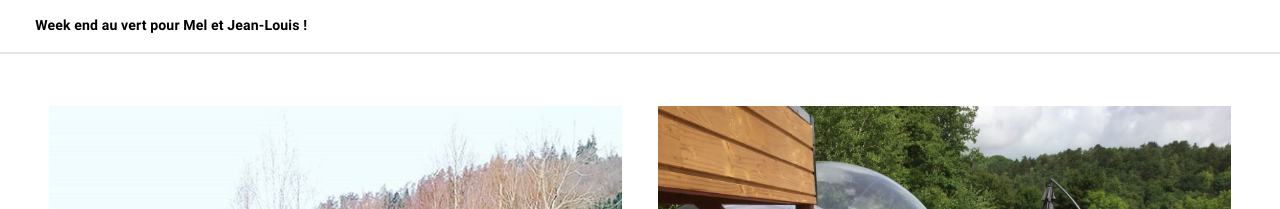
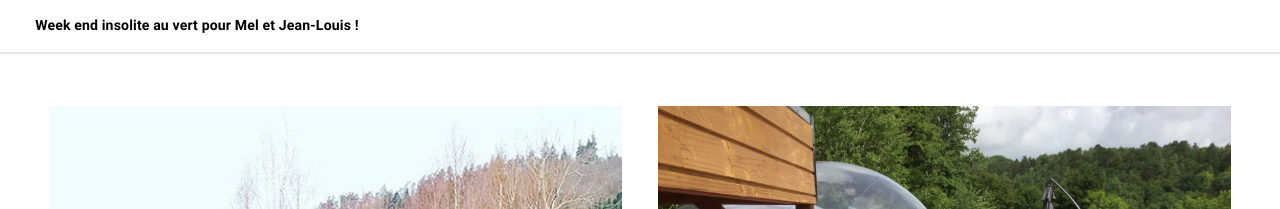
Before and after one commit to datatiph/noel18, a Jekyll site: the page built from index.html, in a window 1280 px wide. Shown: the top 209 px of the page. Built offline with Jekyll 4.4.1, drawn with Linux system fonts in a browser that asks for light colours; the list of posts is cut into pages by our own code.

Commit message:
Update _config.yml

```diff
--- a/_config.yml
+++ b/_config.yml
@@ -7,7 +7,7 @@ permalink: /:year/:month/:day/:title/
 google_analytics:
 
 name: Thomas Vaeth
-title: Week end au vert pour Mel et Jean-Louis !
+title: Week end insolite au vert pour Mel et Jean-Louis !
 description: >
   Barber is a blog theme for Jekyll built by Thomas Vaeth for Samesies using HTML, Sass, and JavaScript.
 #url: http://barber.samesies.io
```
